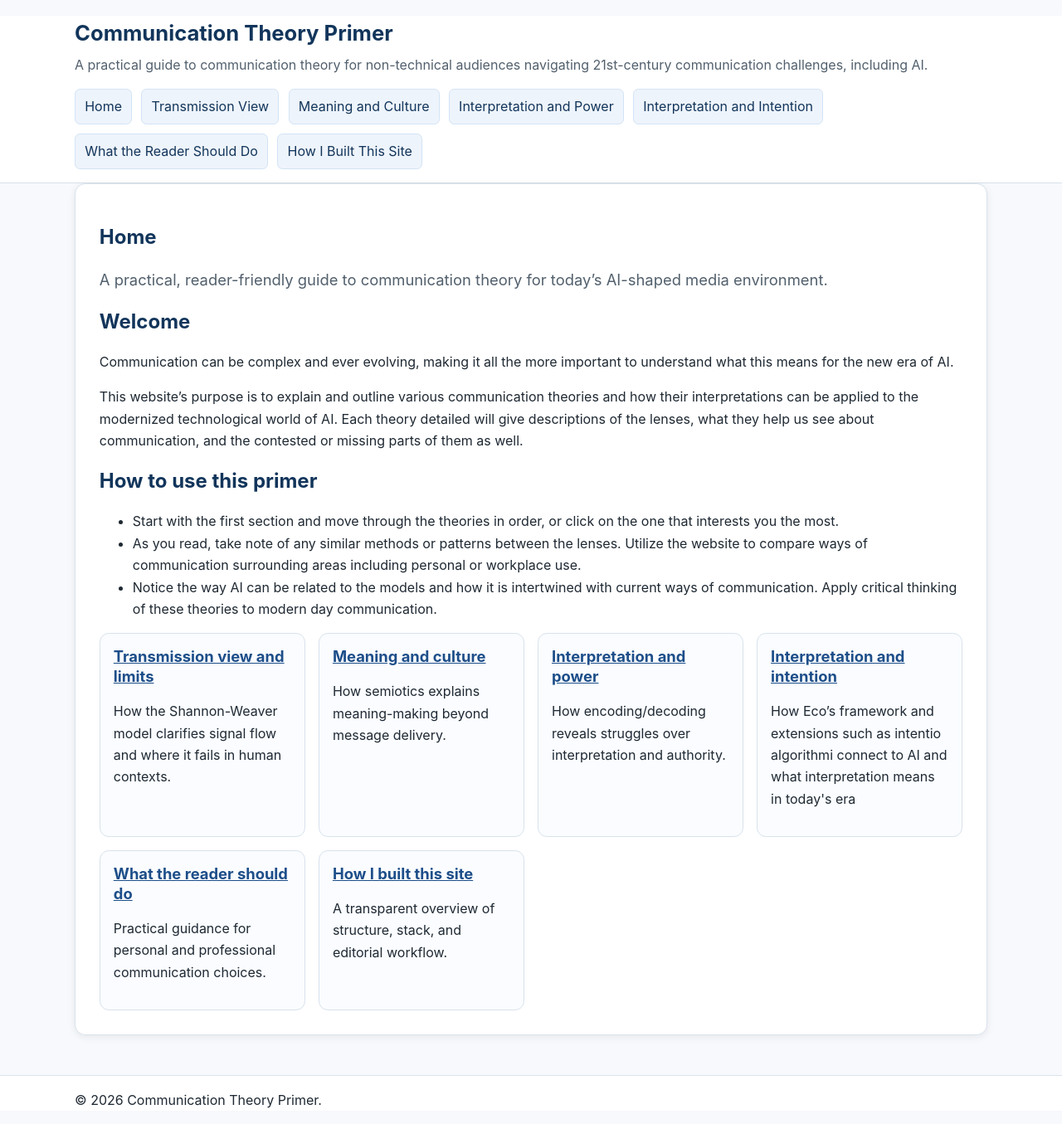
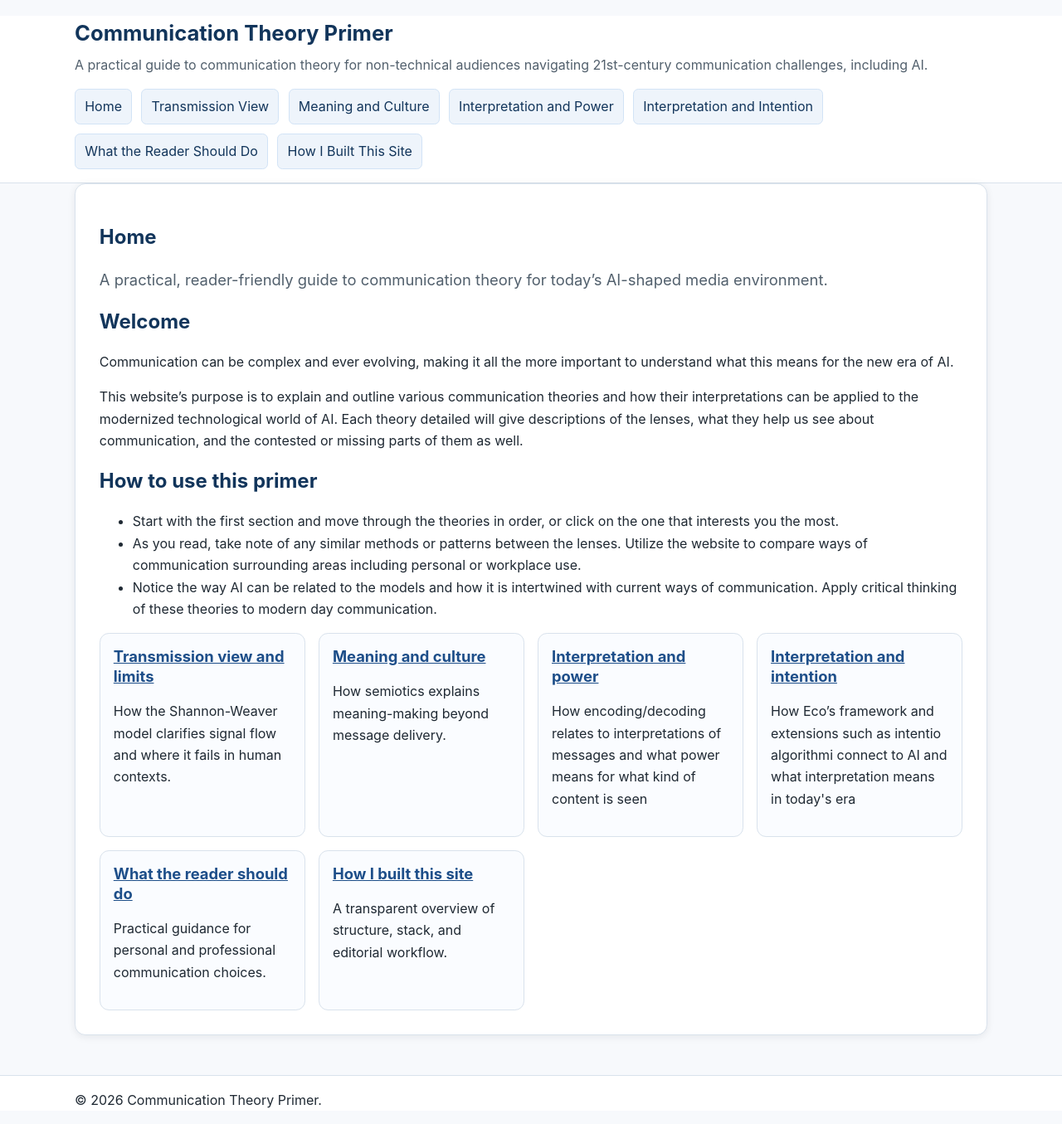
Before and after one commit to annaolszowy27/comm-primer, a Jekyll site: the page built from index.md, in a window 1280 px wide. Shown: the whole page at 83% size. Built offline with Jekyll 4.4.1, drawn with Linux system fonts in a browser that asks for light colours.

Commit message:
Update 'Interpretation and power' section description
Revised the description of the 'Interpretation and power' section to clarify the relationship between encoding/decoding and power dynamics in message interpretation.

```diff
--- a/index.md
+++ b/index.md
@@ -26,7 +26,7 @@ This website's purpose is to explain and outline various communication theories
   </article>
   <article class="card" aria-labelledby="card-3-title">
     <h2 id="card-3-title"><a href="{{ '/pages/interpretation-and-power/' | relative_url }}">Interpretation and power</a></h2>
-    <p>How encoding/decoding reveals struggles over interpretation and authority.</p>
+    <p>How encoding/decoding relates to interpretations of messages and what power means for what kind of content is seen</p>
   </article>
   <article class="card" aria-labelledby="card-4-title">
     <h2 id="card-4-title"><a href="{{ '/pages/interpretation-and-intention/' | relative_url }}">Interpretation and intention</a></h2>
```
